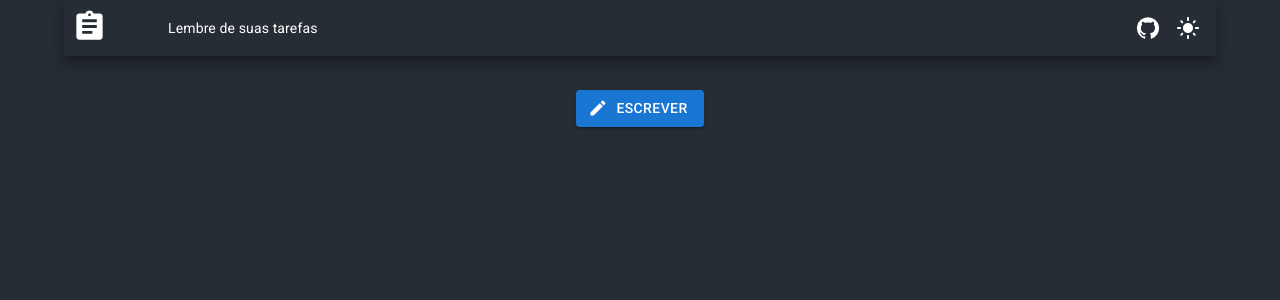
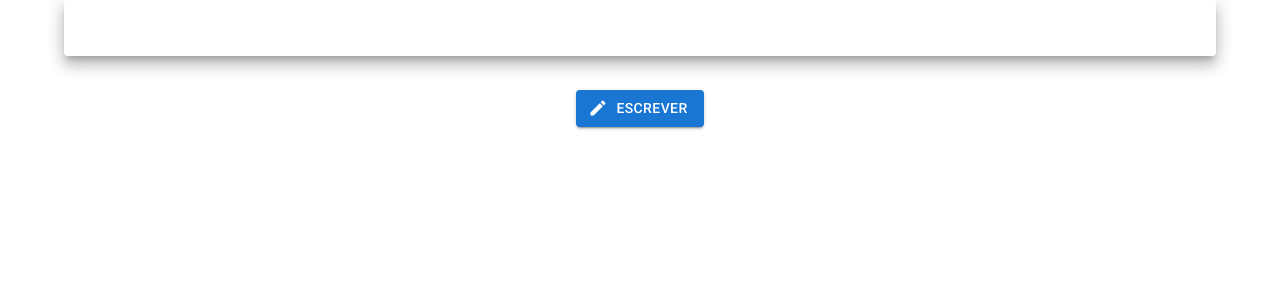
Before and after one commit to renatosantosc/Lista-de-tarefas-Material-UI, a React (Create React App) app: page / in a window 1280 px wide. Shown: the top 300 px of the page. Built offline with nearby package versions, Linux system fonts and the light colour scheme; the HTML template or start-up script is replaced by a standard one.

Commit message:
Inserindo o width e o height no App e retirando o background-color no index

```diff
--- a/src/App.css
+++ b/src/App.css
@@ -2,3 +2,7 @@
   text-align: center;
   background-color: #0c212a;
 }
+body{
+  width: 100vw;
+  height: 100vh;
+}
--- a/src/index.css
+++ b/src/index.css
@@ -6,7 +6,7 @@ body {
   -webkit-font-smoothing: antialiased;
   -moz-osx-font-smoothing: grayscale;
   /* background-image: linear-gradient(#7f5c90, #ffbff4); */
-  background-color: #262d35;
+
 }
 
 code {
```
